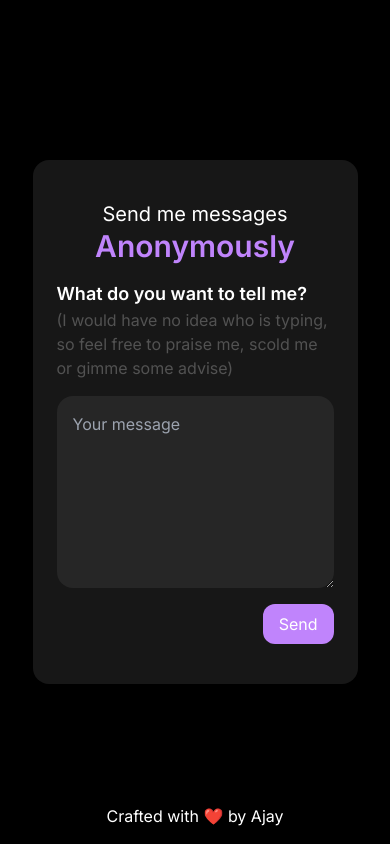
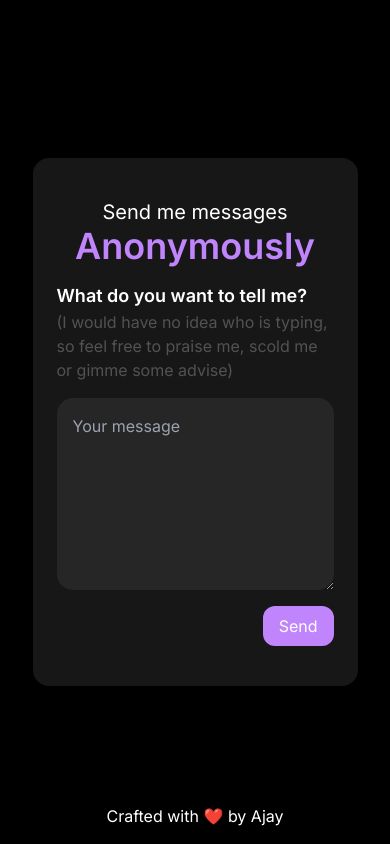
Before and after one commit to CampVamp/Anonymous-Messages, a Next.js app in the folder client/: page / in a window 390 px wide. Built offline with nearby package versions, Linux system fonts and the light colour scheme.

Commit message:
:iphone: Fix Responsiveness

```diff
--- a/client/app/page.tsx
+++ b/client/app/page.tsx
@@ -24,9 +24,9 @@ const page = () => {
   return (
     <div className=" w-full h-screen flex items-center justify-center relative">
       <div className=" md:w-1/3 md:h-3/4 w-5/6 bg-neutral-900 rounded-2xl drop-shadow-2xl flex flex-col p-6">
-        <div className="md:py-6 py-4 md:text-4xl text-xl text-center flex flex-col">
+        <div className="md:py-6 py-4 xl:text-4xl md:text-2xl text-xl text-center flex flex-col">
           Send me messages{" "}
-          <div className=" md:text-6xl text-3xl text-purple-400 font-semibold">
+          <div className=" xl:text-6xl md:text-4xl text-4xl text-purple-400 font-semibold">
             Anonymously
           </div>
         </div>
```
